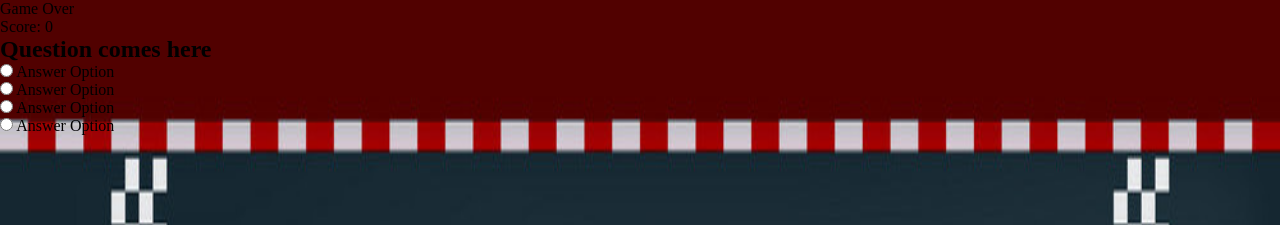
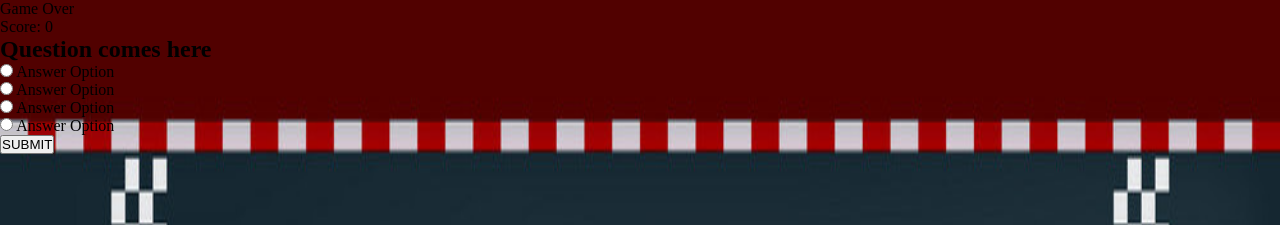
Before and after one commit to nihachandaluri/techfun, a plain HTML site: page index.html in a window 1280 px wide. Shown: the top 225 px of the page. Drawn offline with Linux system fonts and the light colour scheme.

Commit message:
Update index.html
added submit button

```diff
--- a/index.html
+++ b/index.html
@@ -34,6 +34,7 @@
                     <label for="ans1" id="option1"> Answer Option </label>
                 </li>
             </ul>
+            <button id="submit">SUBMIT</button>
 
         </div>
 
```
